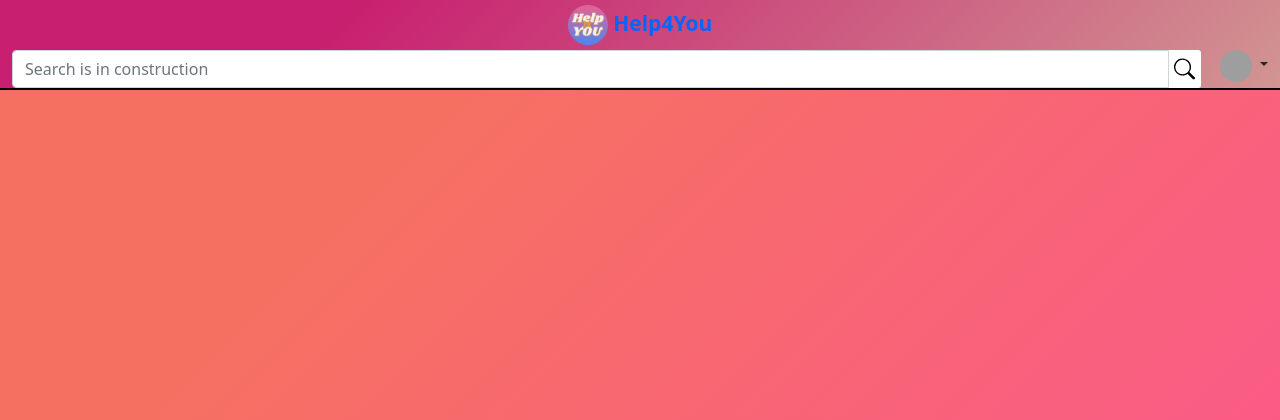
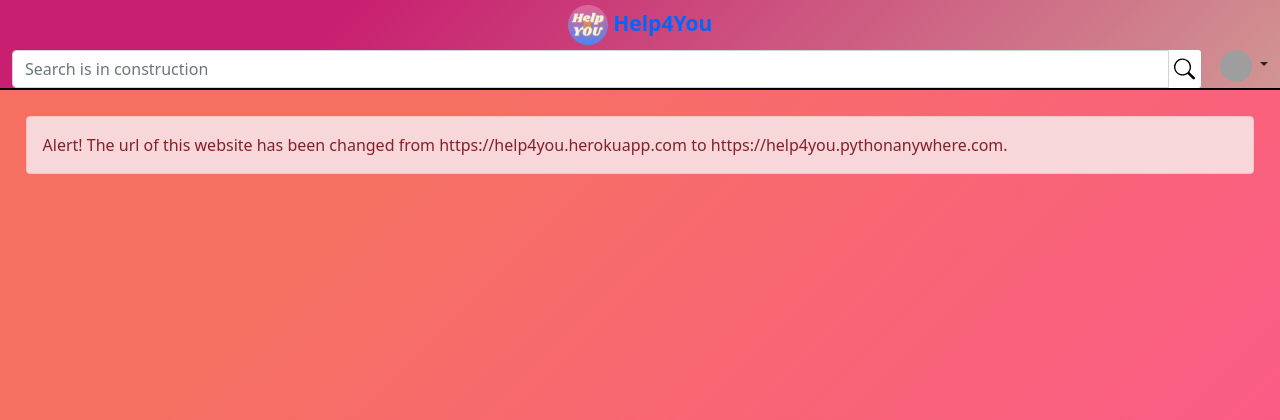
Before and after one commit to TechnoPustak/help4u, a Flask app: page /home in a window 1280 px wide. Shown: the top 420 px of the page. Run offline with Flask 2, Linux system fonts and the light colour scheme; a user stored in the database is signed in; data comes from the database, SQL or seed files in the repository; data that the repository does not hold is empty; grey boxes are pictures that could not be loaded.

Commit message:
alert message add

```diff
--- a/templates/home.html
+++ b/templates/home.html
@@ -168,6 +168,9 @@ box-shadow: 2px 2px 3px rgb(0, 0, 0);
       </div>
     </form>
   </div>
+  <div class="alert alert-danger" style='margin: 2%;' role="alert">
+  Alert! The url of this website has been changed from https://help4you.herokuapp.com to https://help4you.pythonanywhere.com.
+</div>
   {% for question in questions.items %}
   <div class="card post">
     <h4 class="card-header">
```
